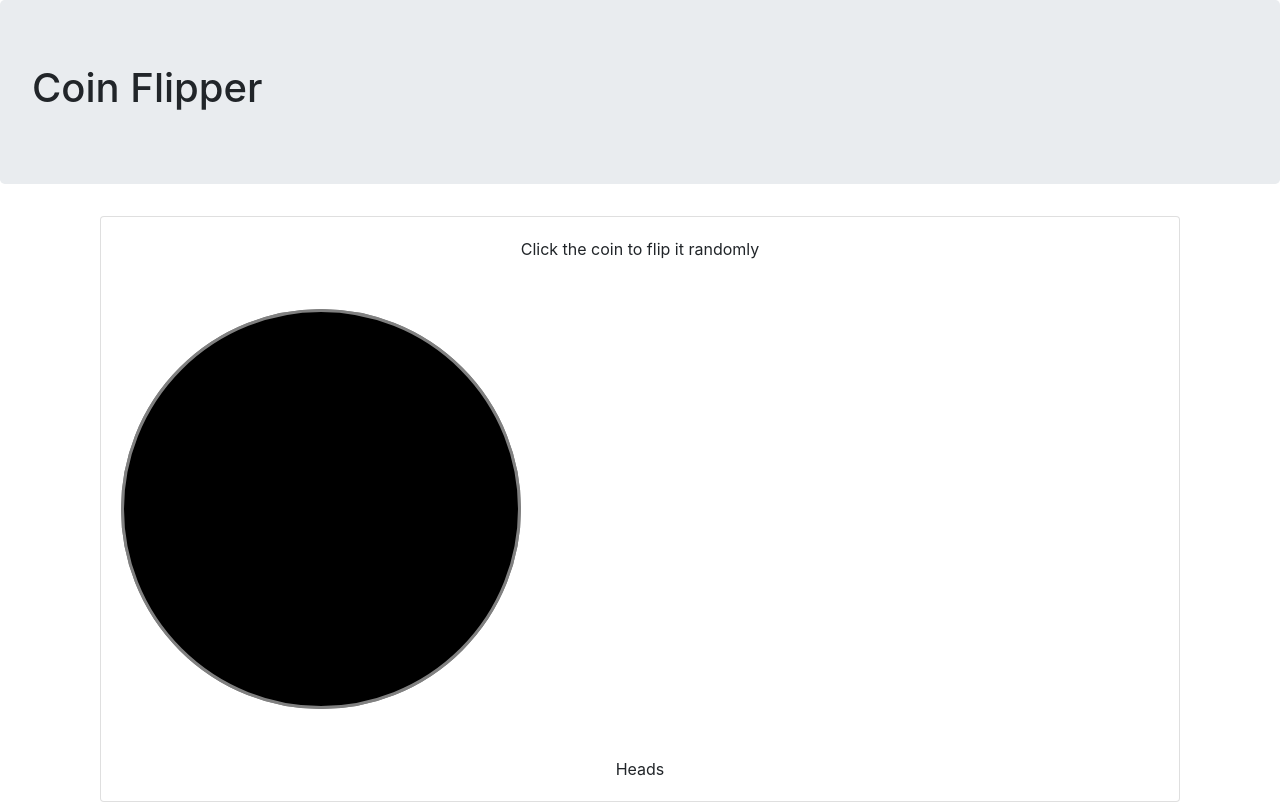
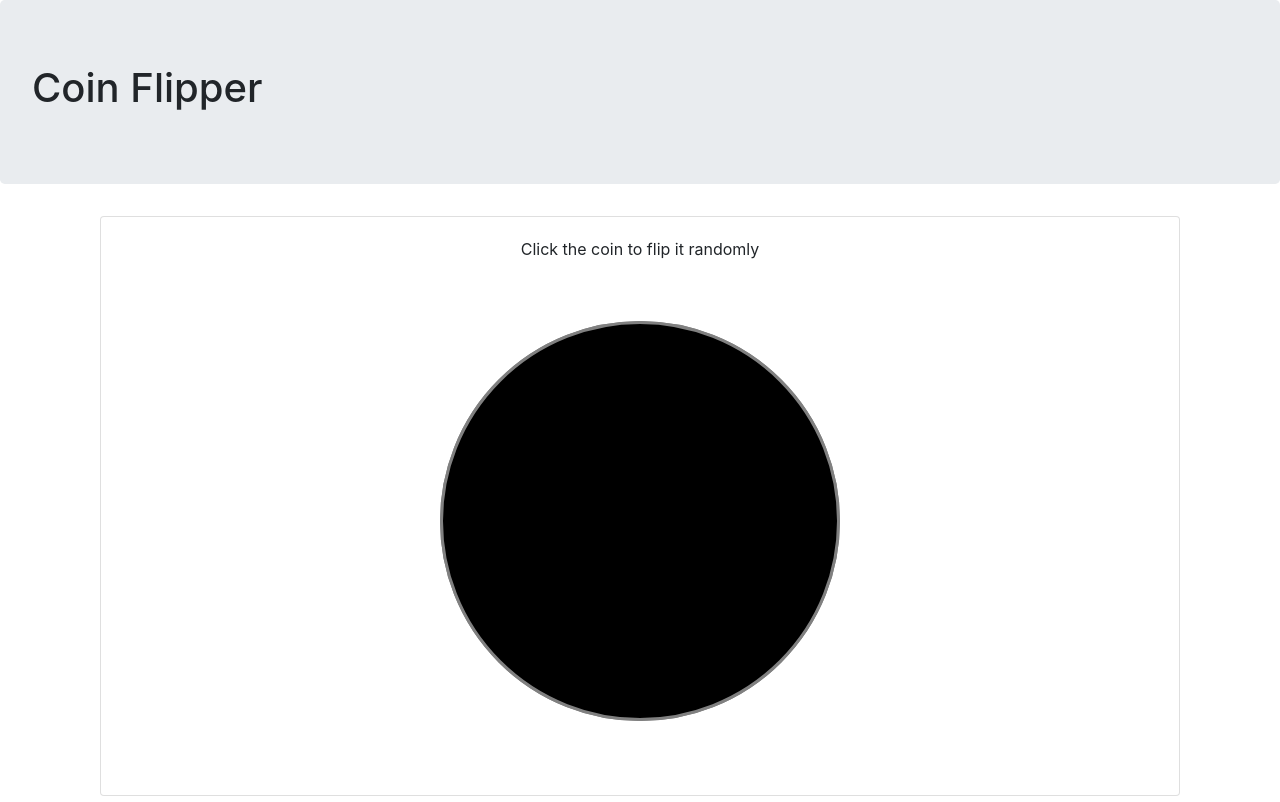
Before and after one commit to SpencerWBarnes/BoredGames, a Flask app: page /coinFlipper in a window 1280 px wide. Run offline with Flask 2, Linux system fonts and the light colour scheme; some libraries are stand-ins or nearby versions.

Commit message:
Centered the coin

```diff
--- a/web/static/css/coinFlipper.css
+++ b/web/static/css/coinFlipper.css
@@ -9,6 +9,7 @@ Custom styles to be used on the coin flip game */
     height: min(50vw, 50vh);
     border-radius: 50%;
     transform-style: preserve-3d;
+    display: inline-flex;
 }
 
 .coin div
--- a/web/static/js/coinFlipper.js
+++ b/web/static/js/coinFlipper.js
@@ -2,7 +2,8 @@
 // Helper functions for the coin flipping game
 
 // Necessary evil to know coin's state between clicks
-var oldResult = 1;
+// Default is last div created, in this case Tails
+var oldResult = 0;
 
 function getFlipResult()
 {
--- a/web/templates/coinFlipper.html
+++ b/web/templates/coinFlipper.html
@@ -27,7 +27,7 @@
                 <!-- <img class="my-5" style="width: min(50vw,50vh)" onclick= "flip(flipResult)" role="button"
                     src="http://www.clker.com/cliparts/d/8/s/u/4/b/coin-1-hi.png" alt="Coin"> -->
                 <p class="card-text" id="flipResult">
-                    Heads
+
                 </p>
             </div>
         </div>
```
